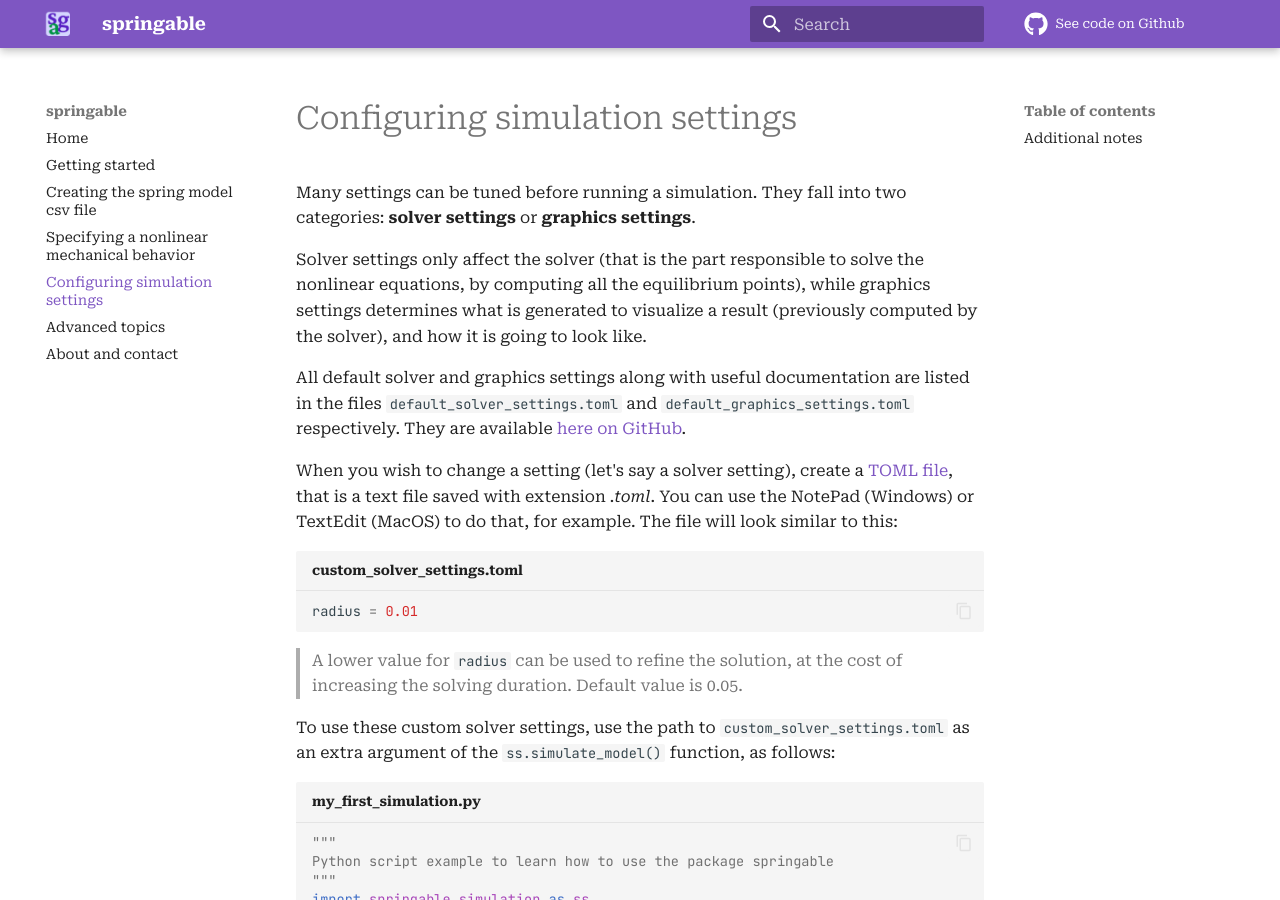
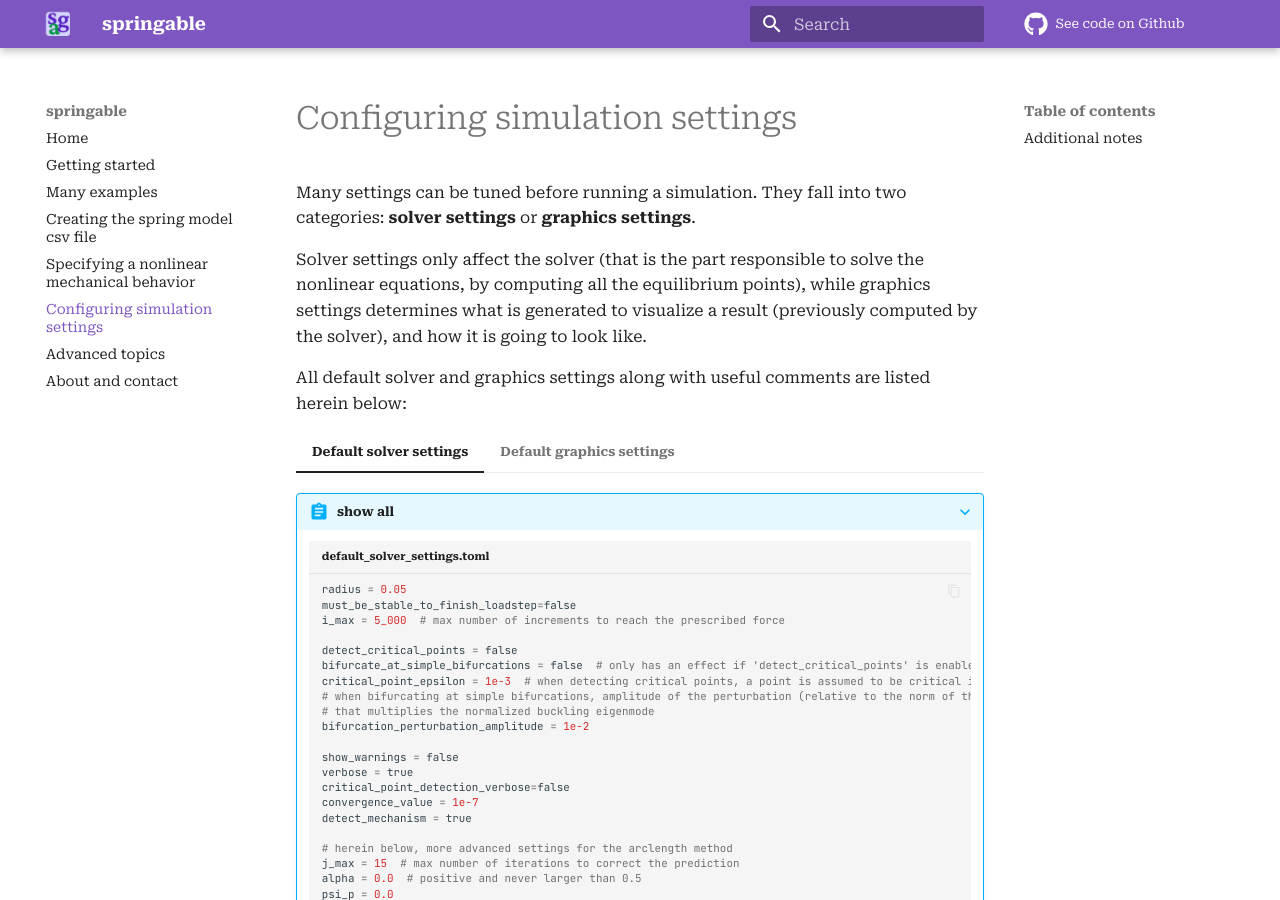
Before and after one commit to ducarme/springable, an MkDocs documentation site: the page built from docs/configuring_simulation_settings.md, in a window 1280 px wide and 900 px high. Built offline with MkDocs 1.6.1 and Material for MkDocs 9.7.7, drawn with Linux system fonts in a browser that asks for light colours; comment, search, counter and statistics services are not loaded.

Commit message:
add examples to doc

````diff
--- a/docs/configuring_simulation_settings.md
+++ b/docs/configuring_simulation_settings.md
@@ -5,10 +5,17 @@
 by computing all the equilibrium points), while graphics settings determines what is generated to visualize a result
 (previously computed by the solver), and how it is going to look like.
 
-All default solver and graphics settings along with useful documentation are listed in the files
-`default_solver_settings.toml` and `default_graphics_settings.toml` respectively. They are available
-[here on GitHub](https://github.com/ducarme/springable).
-
+All default solver and graphics settings along with useful comments are listed herein below:
+=== "Default solver settings"
+    ???+ abstract "show all"
+        ```toml title="default_solver_settings.toml"
+        --8<-- "default_solver_settings.toml"
+        ```
+=== "Default graphics settings"
+    ???+ abstract "show all"
+        ```toml title="default_graphics_settings.toml"
+        --8<-- "default_graphics_settings.toml"
+        ```
 
 When you wish to change a setting (let's say a solver setting),
 create a [TOML file](https://toml.io/en/), that is a text file saved with extension *.toml*. You can use the NotePad (Windows)
--- a/mkdocs.yml
+++ b/mkdocs.yml
@@ -21,12 +21,12 @@
 nav:
   - index.md
   - getting_started.md
+  - many_examples.md
   - creating_the_spring_model_csv_file.md
   - specifying_a_nonlinear_mechanical_behavior.md
   - configuring_simulation_settings.md
   - advanced_topics.md
   - about_and_contact.md
-#  - gallery_and_examples.md
 # - all_assets.md
 
 markdown_extensions:
@@ -42,6 +42,7 @@
       prepend: true
   - pymdownx.tabbed:
       alternate_style: true
+  - pymdownx.snippets
 
 
 extra_javascript:
````
Also changed, not shown: README.md (+1 -3 lines), docs/gallery_and_examples.md (deleted, +0 -5 lines), docs/getting_started.md (+2 -4 lines), docs/index.md (+1 -0 lines), docs/many_examples.md (added, +115 -0 lines), 1 other file.
